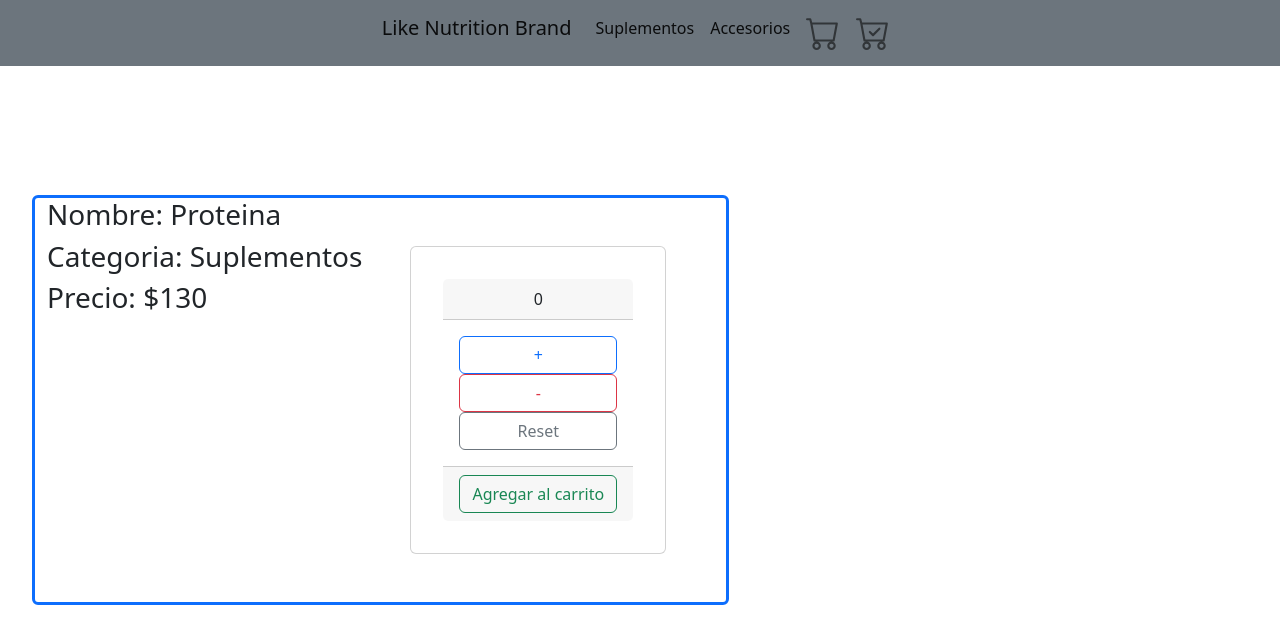
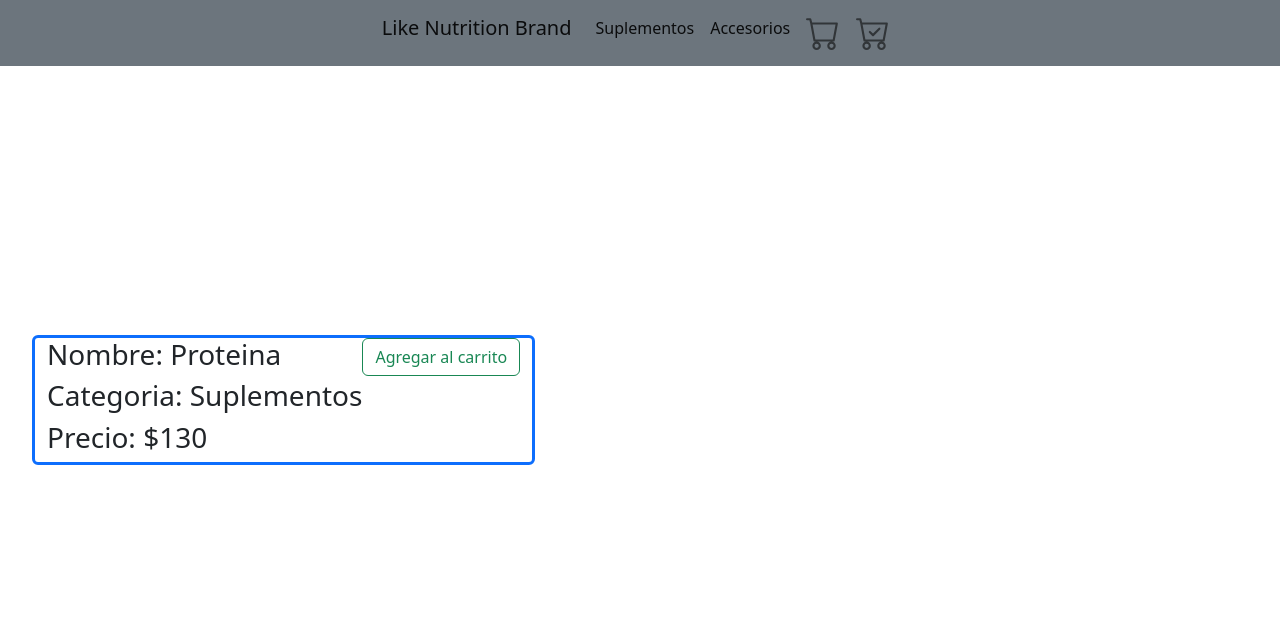
Before and after one commit to faustinopieroni1/react-proyecto-final, a React (Vite) app: page /detalle/1 in a window 1280 px wide. Shown: the top 644 px of the page. Built offline with nearby package versions, Linux system fonts and the light colour scheme.

Commit message:
componente changerButton

```diff
--- a/src/components/AgregarAlCarrito/AddToCart.jsx
+++ b/src/components/ChangerButton/ChangerButton.jsx
@@ -7,13 +7,14 @@ import { useState } from "react"
 function ButtonAddToCart({ handlerButtonTypeChanger }) {
     return (
         <>
-            <button className='btn btn-outline-success' onClick={handlerButtonTypeChanger}> Agregar al carrito</button> {/* Al hacer click se ejecutara "handlerButtonTypeChanger" */}
+            <button className='btn btn-outline-success' onClick={handlerButtonTypeChanger}> Agregar al carrito</button>
+            {/* Al hacer click se ejecutara "handlerButtonTypeChanger" */}
         </>
     )
 }
 
 
-function InAddToCart() {
+function InButtonAddToCart() {
     return (
         <>
 
@@ -41,6 +42,8 @@ function ChangerButton() {
         setButtonType('InAddToCart')
     }
 
+
+
     return (
         <div>
 
@@ -48,7 +51,7 @@ function ChangerButton() {
                 buttonType == 'ButtonAddToCart' ?
                     <ButtonAddToCart handlerChanger={handlerButtonTypeChanger} /> /* Le paso la fincion como parametro */
                     :
-                    <InAddToCart />
+                    <InButtonAddToCart />
             }
 
         </div>
--- a/src/components/Contador/Contador.jsx
+++ b/src/components/Contador/Contador.jsx
@@ -1,5 +1,6 @@
 import { useState } from 'react' //--->Funcion que ayuda a persistir "states" (valores de variales)
-import ChangerButton from '../AgregarAlCarrito/AddToCart'
+import ChangerButton from '../ChangerButton/ChangerButton'
+
 
 // La fn() "useState" viene con react. Array de 2 indices, [0 = vlaor inicial] pasado por parametro a "useState" [1 = funcion] cambiara el valor del indice 0
 
--- a/src/components/ItemDetail/ItemDetail.jsx
+++ b/src/components/ItemDetail/ItemDetail.jsx
@@ -1,3 +1,4 @@
+import ChangerButton from "../ChangerButton/ChangerButton"
 import Contador from "../Contador/Contador"
 
 function ItemDetail({producto}) { //---> Traigo "producto" desde IDC como propiedad para aplicar .nombre, .precio, .categoria con {destructuring}
@@ -14,7 +15,8 @@ function ItemDetail({producto}) { //---> Traigo "producto" desde IDC como propie
             </div>
 
             <div>
-                <Contador/>
+                {/* <Contador/> */}
+                <ChangerButton/>
             </div>
 
         </div>
--- a/src/containers/ItemDetailContainer/ItemDetailContainer.jsx
+++ b/src/containers/ItemDetailContainer/ItemDetailContainer.jsx
@@ -4,7 +4,7 @@ import { useParams } from "react-router-dom"
 
 import { gFetch } from "../../helpers/gFetch"
 import ItemDetail from "../../components/ItemDetail/ItemDetail"
-import Input from "../../eventos/Input"
+import Input from "../../events/Input"
 
 import "./ItemDetailContainer.css"
 
```
Also changed, not shown: src/events/Input.jsx (renamed from src/eventos/Input.jsx).
